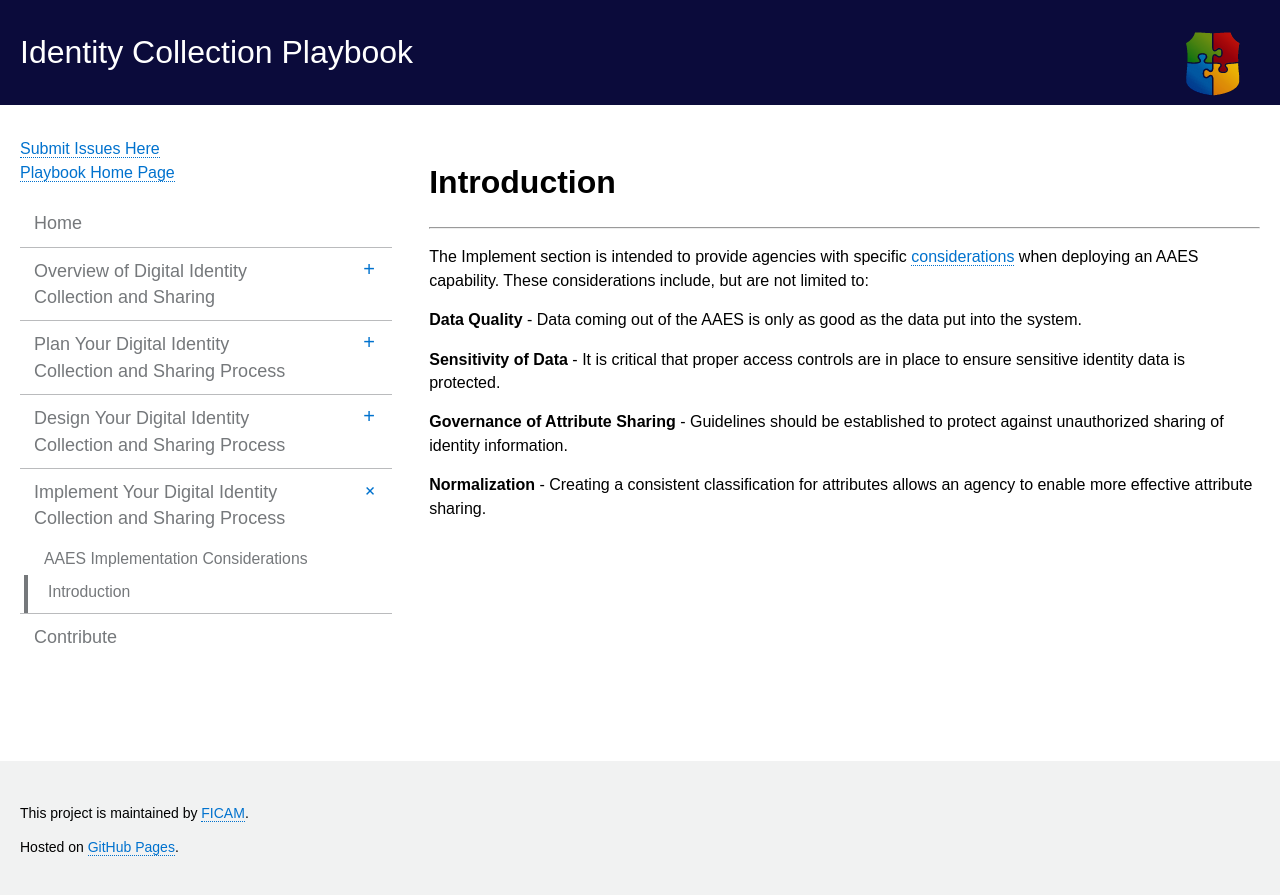
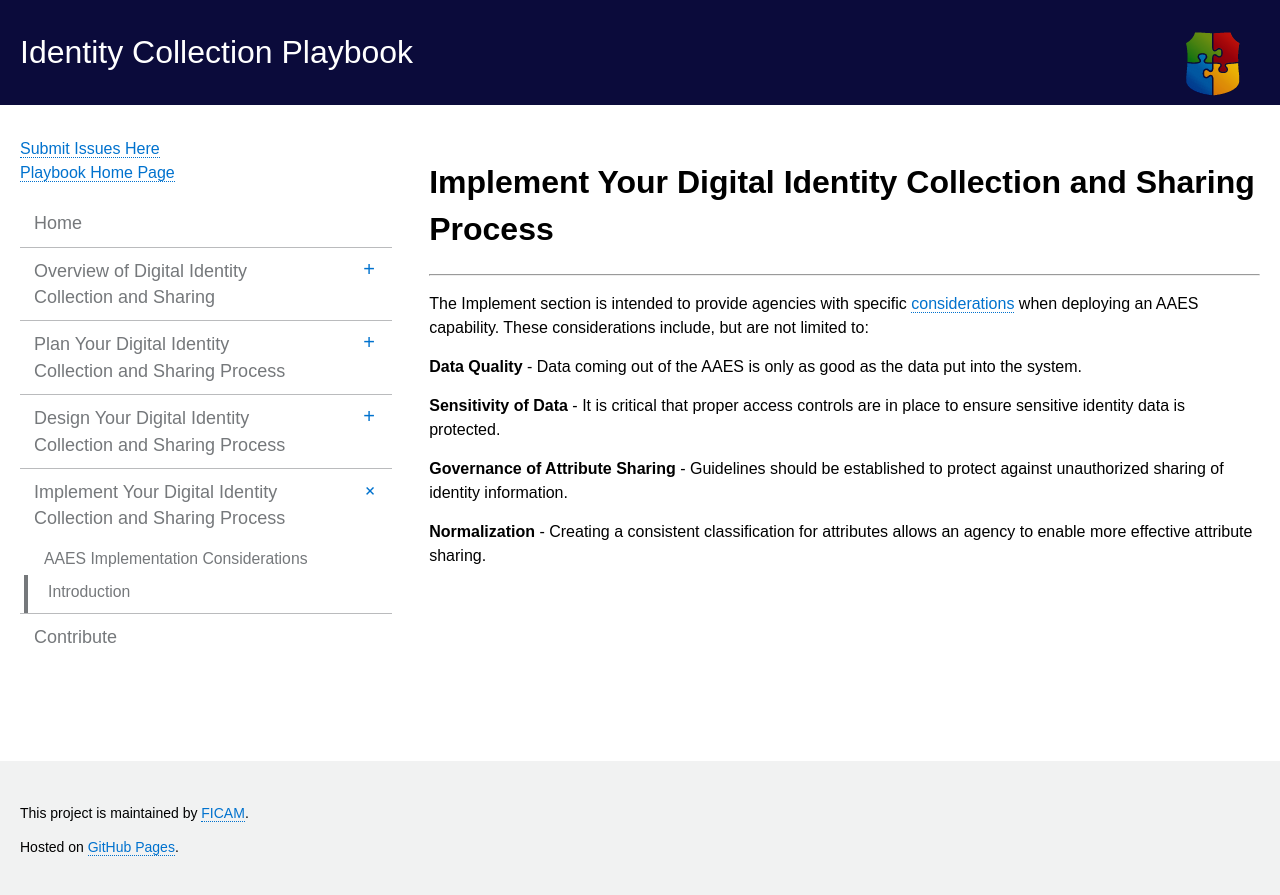
Before and after one commit to bnbuckler/identity-playbook, a Jekyll site: the page built from _implement/index.html, in a window 1280 px wide. Shown: the top 895 px of the page. Built offline with Jekyll 4.4.1, drawn with Linux system fonts in a browser that asks for light colours.

Commit message:
Update implement_index.md

```diff
--- a/_includes/implement_index.md
+++ b/_includes/implement_index.md
@@ -1,4 +1,4 @@
-# Introduction
+# Implement Your Digital Identity Collection and Sharing Process
 ---------------------
 
 The Implement section is intended to provide agencies with specific [considerations](../aaes-implement) when deploying an AAES capability. These considerations include, but are not limited to:
```
